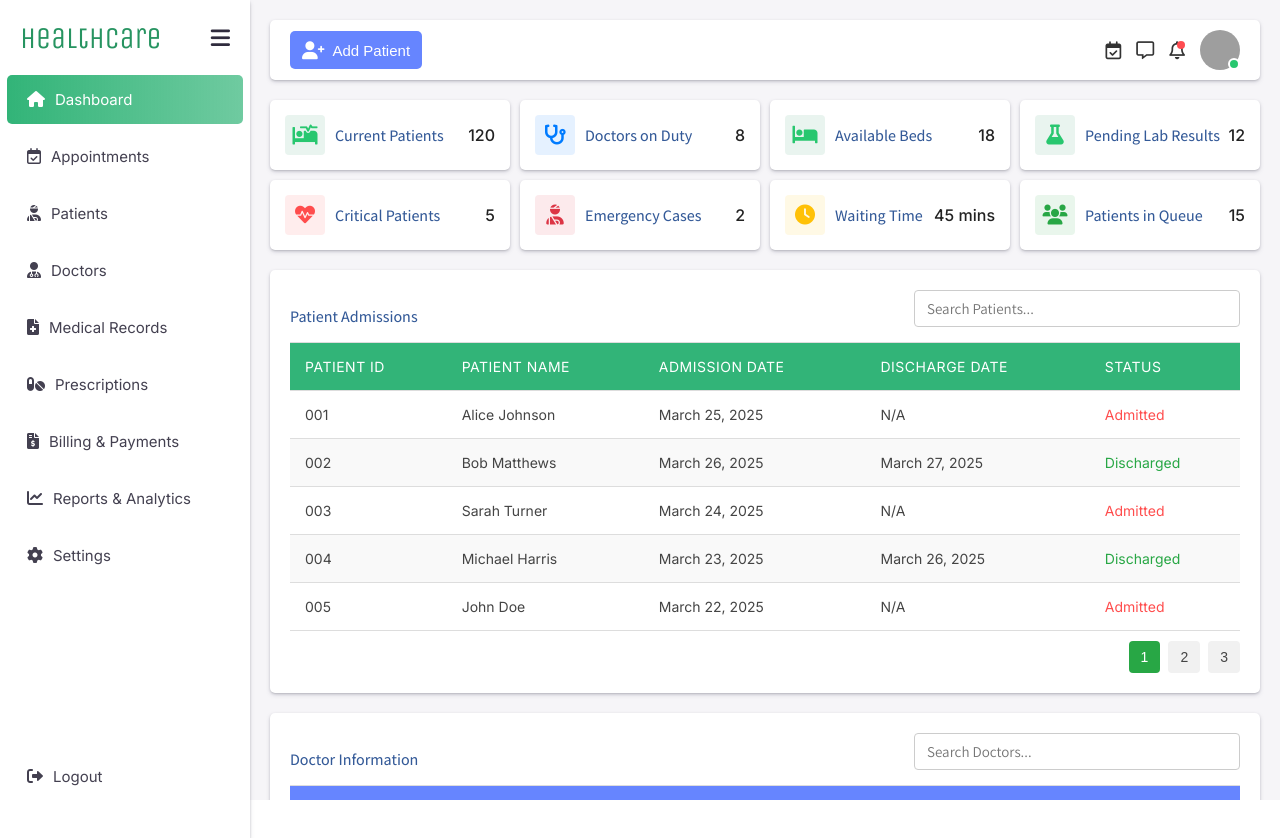
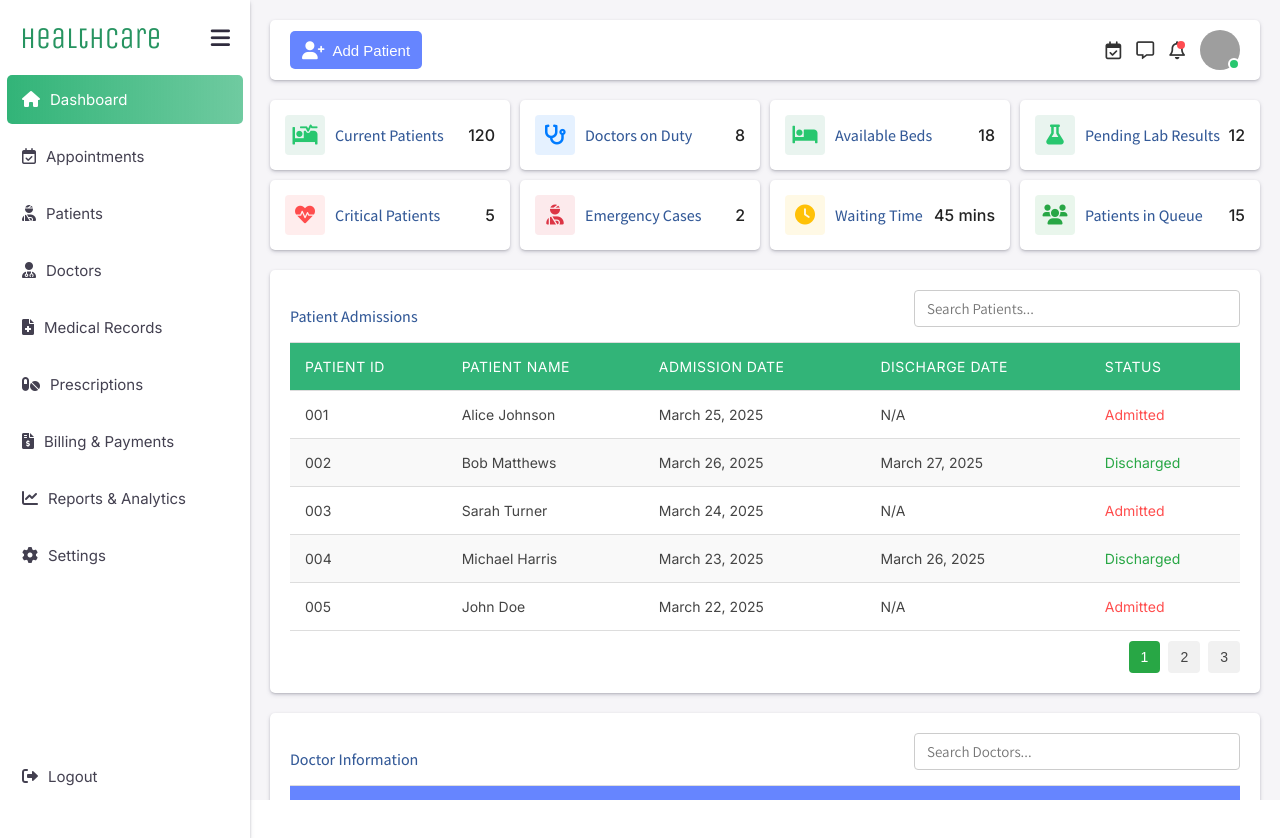
Before and after one commit to joseph-johnson27001/healthcare-dashboard, a Vue app: page / in a window 1280 px wide. Built offline with nearby package versions, Linux system fonts and the light colour scheme; grey boxes are pictures that could not be loaded.

Commit message:
Sidebar fix

```diff
--- a/src/components/Navigation/SideBar.vue
+++ b/src/components/Navigation/SideBar.vue
@@ -153,7 +153,7 @@ export default {
 
 .icon-container {
   margin-right: 10px;
-  margin-left: 10px;
+  margin-left: 5px;
 }
 
 .sidebar ul li i {
```
